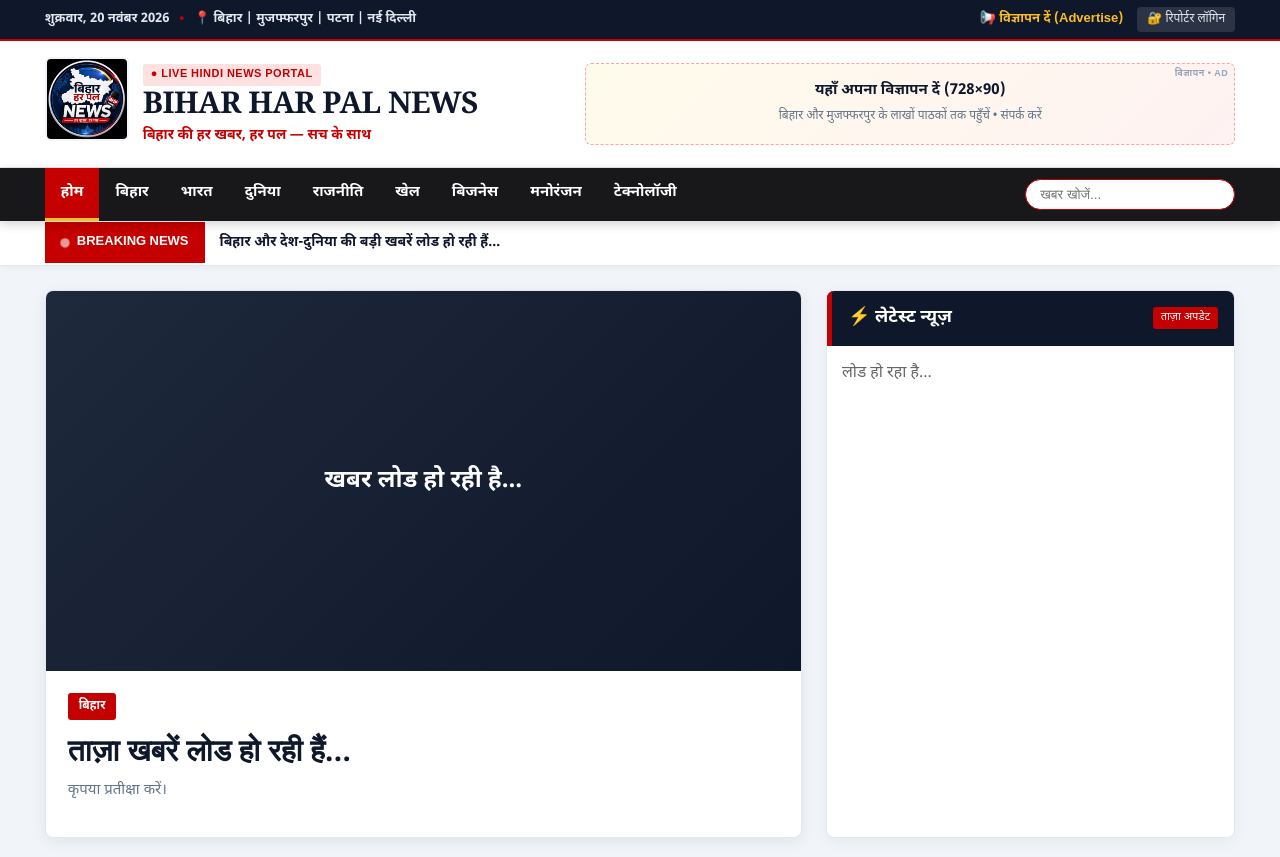
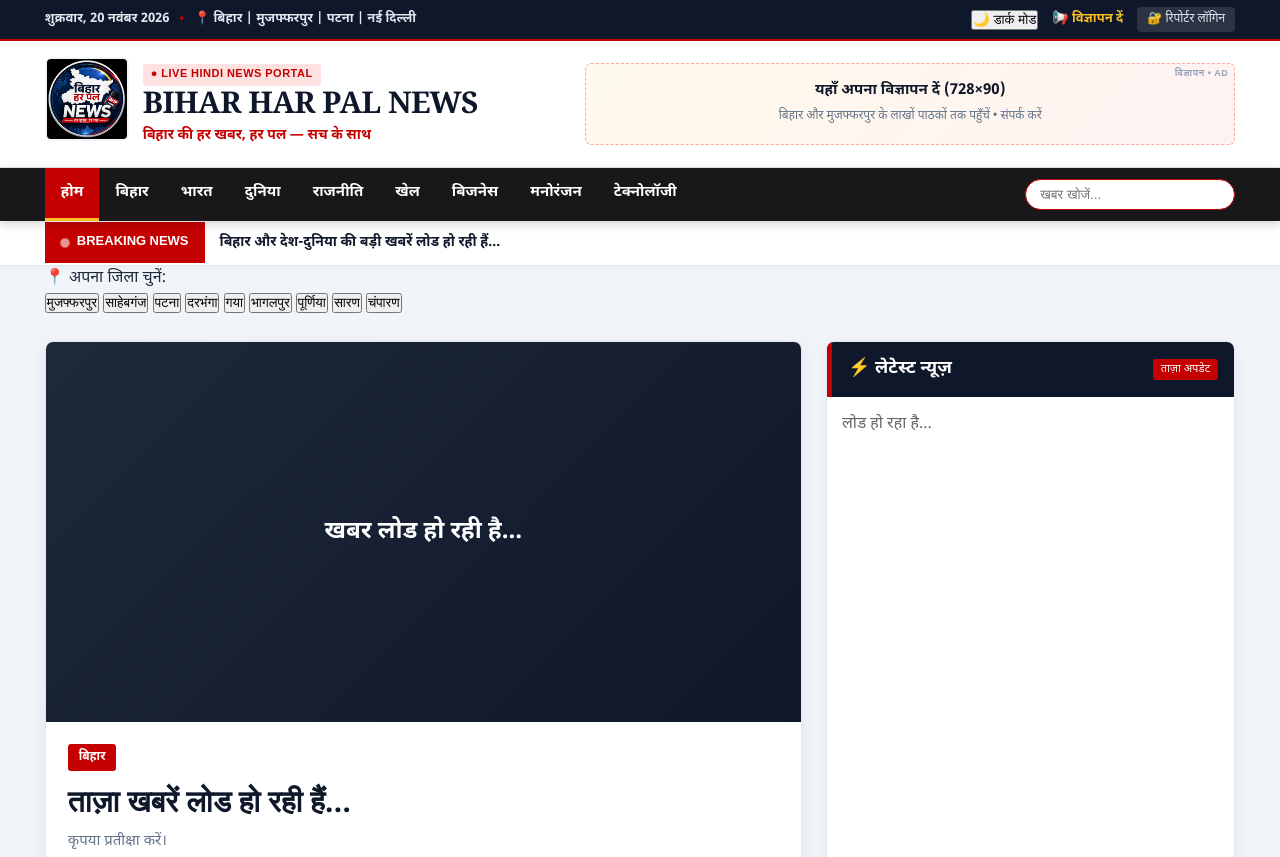
Before and after one commit to uraj68179-glitch/bihar-har-pal-news, a plain HTML site: page index.html in a window 1280 px wide. Shown: the top 857 px of the page. Drawn offline with Linux system fonts and the light colour scheme; no server answers; a web font is replaced by a local one.

Commit message:
Update index.html

```diff
--- a/index.html
+++ b/index.html
@@ -20,7 +20,8 @@
                 <span>📍 बिहार | मुजफ्फरपुर | पटना | नई दिल्ली</span>
             </div>
             <div class="top-right">
-                <a href="#footer-contact" class="advertise-link">📢 विज्ञापन दें (Advertise)</a>
+                <button id="darkModeToggle" class="theme-btn" title="Dark / Light Mode">🌙 डार्क मोड</button>
+                <a href="#footer-contact" class="advertise-link">📢 विज्ञापन दें</a>
                 <a href="admin/login.html" class="admin-pill">🔐 रिपोर्टर लॉगिन</a>
             </div>
         </div>
@@ -85,10 +86,28 @@
         </div>
     </div>
 
+    <!-- Bihar District Quick Filter Bar -->
+    <div class="district-bar">
+        <div class="container district-flex">
+            <span class="district-label">📍 अपना जिला चुनें:</span>
+            <div class="district-pills" id="district-filter-bar">
+                <button data-dist="मुजफ्फरपुर">मुजफ्फरपुर</button>
+                <button data-dist="साहेबगंज">साहेबगंज</button>
+                <button data-dist="पटना">पटना</button>
+                <button data-dist="दरभंगा">दरभंगा</button>
+                <button data-dist="गया">गया</button>
+                <button data-dist="भागलपुर">भागलपुर</button>
+                <button data-dist="पूर्णिया">पूर्णिया</button>
+                <button data-dist="सारण">सारण</button>
+                <button data-dist="चंपारण">चंपारण</button>
+            </div>
+        </div>
+    </div>
+
     <!-- Main Portal Body -->
     <main class="container">
 
-        <!-- Category / Search Filter Results -->
+        <!-- Category / District / Search Filter Results -->
         <section class="news-section" id="filtered-section" style="display: none;">
             <div class="section-heading">
                 <h2 id="filtered-title">खबरें</h2>
@@ -163,7 +182,7 @@
 
             </div>
 
-            <!-- Right Sticky Sidebar (Ads + Quick Links) -->
+            <!-- Right Sticky Sidebar (Ads + Trending + Quick Links) -->
             <aside class="portal-side-col">
                 <!-- AD SLOT 3: Sidebar Square Ad (300x250) -->
                 <div class="ad-slot ad-square" id="ad-slot-sidebar-1">
@@ -172,6 +191,14 @@
                         <h4>📢 आपका विज्ञापन यहाँ</h4>
                         <p>अपने व्यवसाय को पूरे बिहार में पहुँचाएं।</p>
                         <a href="#footer-contact" class="ad-cta-btn">बुक करें</a>
+                    </div>
+                </div>
+
+                <!-- Most Read / Trending News Widget -->
+                <div class="sidebar-widget">
+                    <div class="widget-header">🔥 सबसे ज्यादा पढ़ी गई खबरें</div>
+                    <div id="trending-news-list" class="trending-list">
+                        <p style="color:#64748b; font-size:13px;">लोड हो रहा है...</p>
                     </div>
                 </div>
 
@@ -212,8 +239,10 @@
             <div class="modal-meta-bar">
                 <p id="modalMeta"></p>
                 <div class="share-buttons">
+                    <button id="fontDecreaseBtn" class="share-btn font-ctrl" title="अक्षर छोटा करें">A-</button>
+                    <button id="fontIncreaseBtn" class="share-btn font-ctrl" title="अक्षर बड़ा करें">A+</button>
                     <button id="whatsappShareBtn" class="share-btn wa">📲 WhatsApp शेयर</button>
-                    <button id="copyLinkBtn" class="share-btn copy">🔗 लिंक कॉपी</button>
+                    <button id="copyLinkBtn" class="share-btn copy">🔗 डायरेक्ट लिंक</button>
                 </div>
             </div>
             <img id="modalImage" class="modal-img" src="" alt="" style="display:none;">
```
